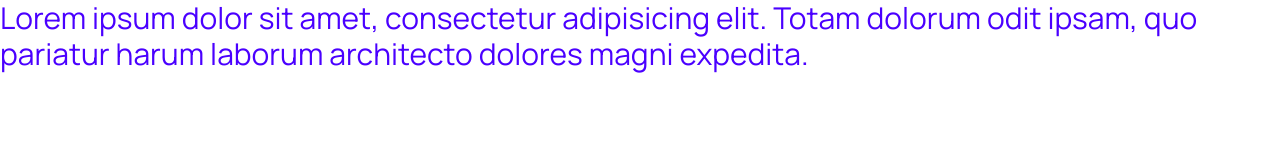
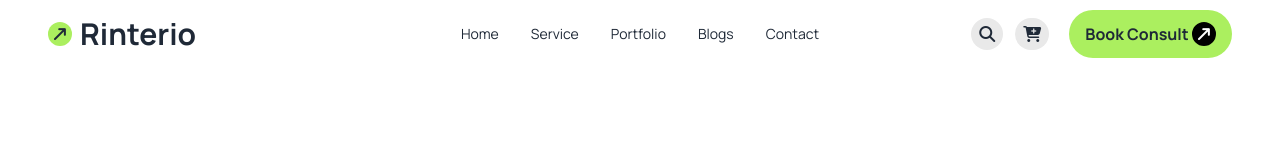
Before and after one commit to HabiburRahman02/A3-rinterio-website, a plain HTML site: page index.html in a window 1280 px wide. Drawn offline with nearby package versions, Linux system fonts and the light colour scheme.

Commit message:
navbar added successfullt

```diff
--- a/index.html
+++ b/index.html
@@ -17,18 +17,71 @@
     <!-- font awesome -->
     <script src="https://kit.fontawesome.com/80d3dc9c20.js" crossorigin="anonymous"></script>
 
-   <style>
+    <style>
         body {
             font-family: "Manrope", system-ui;
+        }
+
+        .bg-first {
+            background-color: #ABEF5F;
         }
     </style>
 </head>
 
 <body>
-    <header>
-        <h4 class="text-3xl text-primary">Lorem ipsum dolor sit amet, consectetur adipisicing elit. Totam dolorum odit
-            ipsam, quo
-            pariatur harum laborum architecto dolores magni expedita.</h4>
+    <header class="max-w-[1200px] mx-auto">
+        <nav class="mb-12">
+            <div class="navbar bg-base-100">
+                <div class="navbar-start">
+
+                    <button>
+                        <div class="flex items-center gap-2">
+                            <i class="fa-solid fa-arrow-right-long bg-[#ABEF5F] rounded-full p-1 -rotate-45"></i>
+                            <h3 class="text-3xl font-bold">Rinterio</h3>
+                    </button>
+                    </a>
+                </div>
+                <div class="navbar-center hidden lg:flex">
+                    <ul class="menu menu-horizontal px-1">
+                        <li class="hover:font-bold"><a>Home</a></li>
+                        <li class="hover:font-bold"><a>Service</a></li>
+                        <li class="hover:font-bold"><a>Portfolio</a></li>
+                        <li class="hover:font-bold"><a>Blogs</a></li>
+                        <li class="hover:font-bold"><a>Contact</a></li>
+                    </ul>
+                </div>
+                <div class="navbar-end">
+                    <div class="hidden lg:inline">
+                        <div class="flex items-center gap-5">
+                            <div class="flex gap-3">
+                                <i class="fa-solid fa-magnifying-glass bg-[#E9E9E9] p-2  rounded-full"></i>
+                                <i class="fa-solid fa-cart-plus bg-[#E9E9E9] p-2 rounded-full"></i>
+                            </div>
+                            <div>
+                                <button class=" bg-[#ABEF5F] px-4 py-3 font-bold rounded-full">Book Consult
+                                    <i
+                                        class="fa-solid fa-arrow-right-long bg-black text-white rounded-full p-1 -rotate-45"></i>
+                                </button>
+                            </div>
+                        </div>
+                    </div>
+                    <div class="dropdown">
+                        <div tabindex="0" role="button" class="btn btn-ghost lg:hidden">
+                            <i class="fa-solid fa-bars text-xl"></i>
+                        </div>
+                        <ul tabindex="0"
+                            class="menu menu-sm dropdown-content bg-base-100 rounded-box z-[1] mt-3 w-52 p-2 shadow right-0">
+                            <li class="hover:font-bold"><a>Home</a></li>
+                            <li class="hover:font-bold"><a>Service</a></li>
+                            <li class="hover:font-bold"><a>Portfolio</a></li>
+                            <li class="hover:font-bold"><a>Blogs</a></li>
+                            <li class="hover:font-bold"><a>Contact</a></li>
+
+                        </ul>
+                    </div>
+                </div>
+            </div>
+        </nav>
     </header>
     <main>
 
--- a/tailwind.config.js
+++ b/tailwind.config.js
@@ -5,7 +5,6 @@ module.exports = {
       extend: {
         colors: {
             first: '#ABEF5F',
-            second: ''
         }
       },
     },
```
